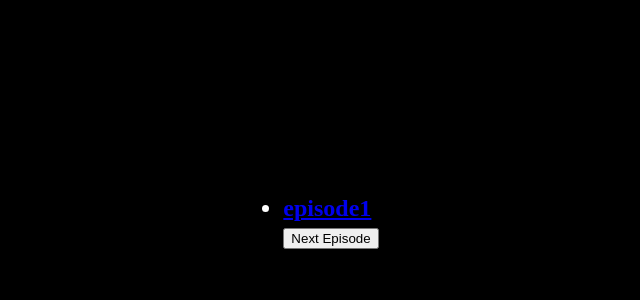
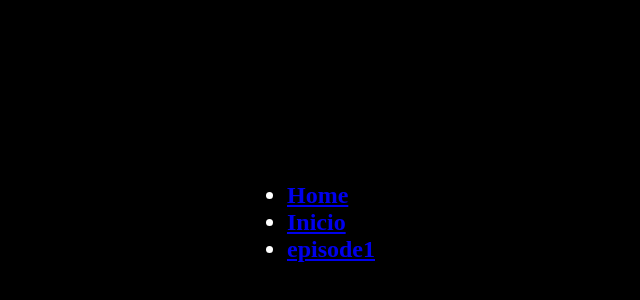
Before and after one commit to Victor-Jacon/consumir-api-react, a React (Create React App) app: page / in a window 1280 px wide. Shown: the part 186-486 px from the top of the page, without its empty margins (329-969 px from the left). Built offline with nearby package versions, Linux system fonts and the light colour scheme.

Commit message:
react-router: redirect + props push

```diff
--- a/src/react-router-dom/PageLearnReactRouterDom.jsx
+++ b/src/react-router-dom/PageLearnReactRouterDom.jsx
@@ -1,12 +1,12 @@
 import React, { useState, useEffect } from 'react'
 import styled from 'styled-components'
-import { BrowserRouter, Link, Switch, Route, useHistory, useLocation, NavLink } from 'react-router-dom'
+import { BrowserRouter, Link, Switch, Route, useHistory, useLocation, NavLink, Redirect } from 'react-router-dom'
 import queryString from 'query-string'
 
 const PageLearnReactRouterDom = () => {
   return (
     <>
-      <HistoryPushParameters />
+      <RedirectExample />
     </>
   )
 }
@@ -565,6 +565,26 @@ export const HistoryPushParameters = () => {
   )
 }
 
+export const RedirectExample = () => {
+  return (
+    <Container>
+      <ul>
+        <li><Link to='/home'>Home</Link></li>
+        <li><Link to='/inicio'>Inicio</Link></li>
+        <li><Link to='/episode1'>episode1</Link></li>
+      </ul>
+
+      <Switch>
+        <Route path="/episode1">episode1</Route>
+        <Route path="/episode2">episode2</Route>
+        <Route path="/episode4">episode3</Route>
+        <Route path="/inicio" render={() => <Redirect push to='/home'/>}/>
+        <Redirect from='/inicio' to='/home' />
+      </Switch>
+    </Container>
+  )
+}
+
 // Styled Components
 const Container = styled.div`
   background-color: black;
```
